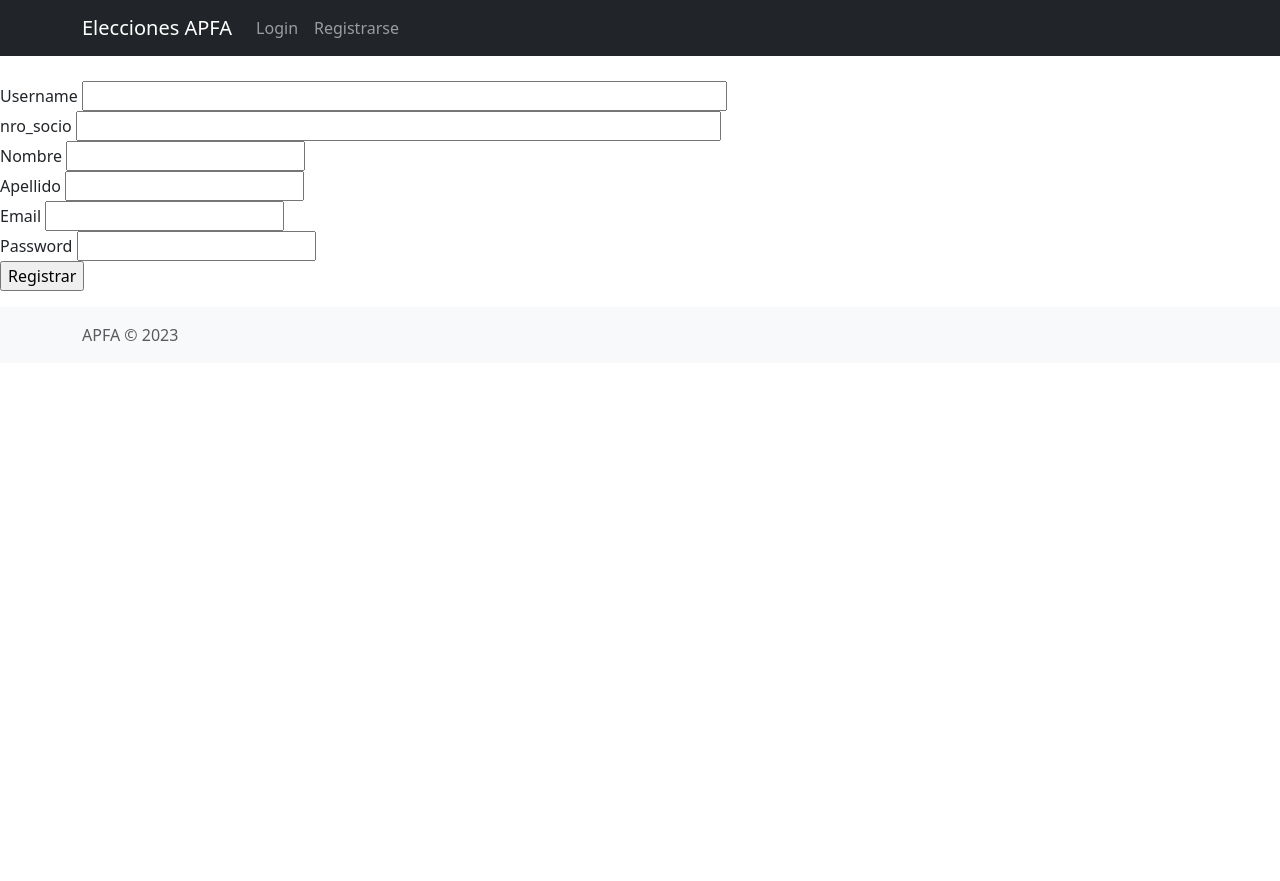
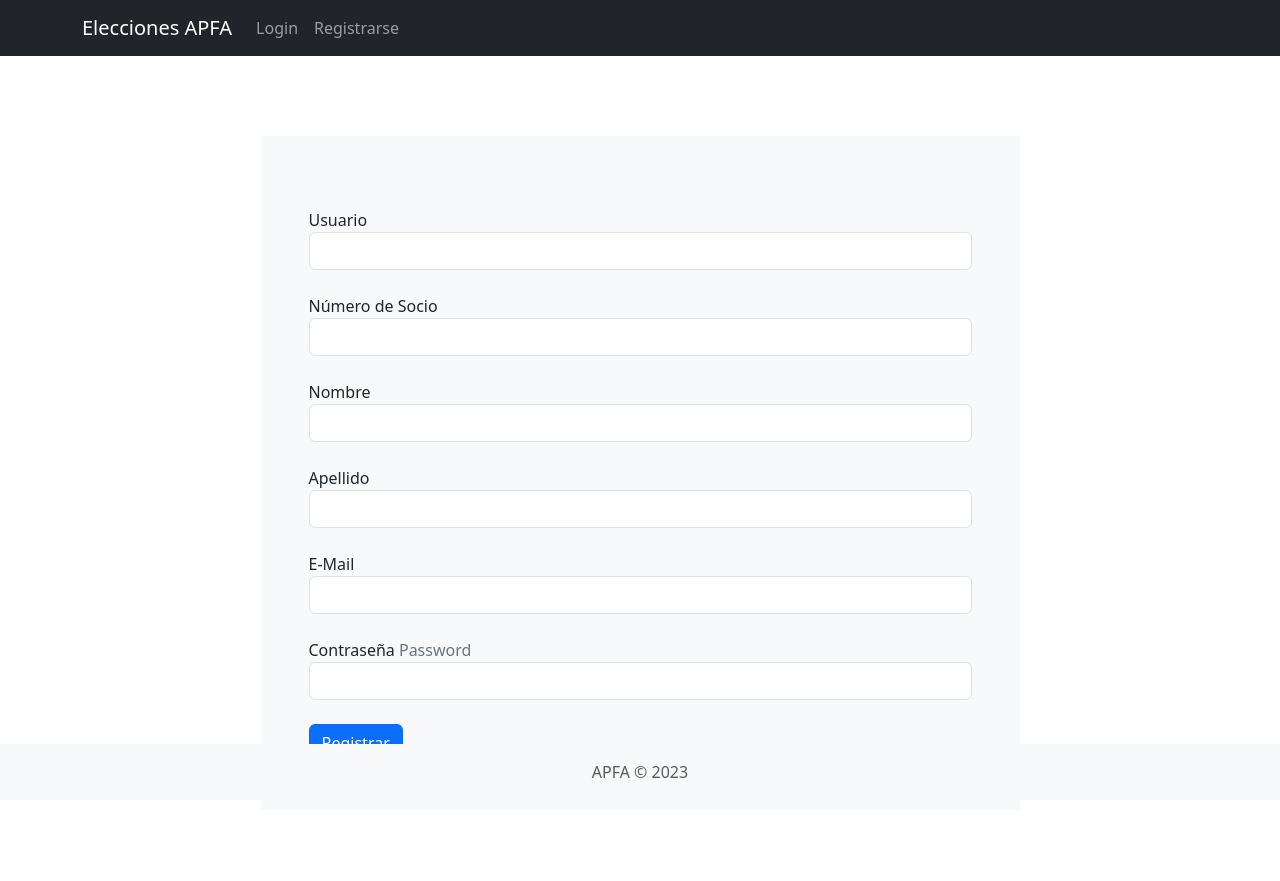
Before and after one commit to guabriola/Elecciones_APFA, a Flask app: page /auth/register in a window 1280 px wide. Before the commit the page ends 341 px from the top, so only its background shows below. Run offline with Flask 3, Linux system fonts and the light colour scheme; some libraries are stand-ins or nearby versions.

Commit message:
Se agregó estilos a todas las paginas

```diff
--- a/app/auth/templates/register.html
+++ b/app/auth/templates/register.html
@@ -1,62 +1,68 @@
 <title>Register</title>
 {% extends "layout.html" %}
-
-
 
 {% block title %}Registro de usuarios{% endblock %}
 
 {% block content %}
-<form action="" method="post" novalidate>
+
+<div class="d-flex justify-content-center align-items-center" style="height:100vh;">
+    <form action="" method="post" novalidate class="bg-light p-5 text-left">
     {{ form.hidden_tag() }}
-<div>
-{{ form.username.label }}
-{{ form.username(size=64) }}<br>
+
+    <div class="form-group my-4">
+        <label for="{{ form.username.id }}">Usuario</label>
+        {{ form.username(class="form-control", size=64) }}
         {% for error in form.username.errors %}
         <span style="color: red;">{{ error }}</span>
         {% endfor %}
     </div>
 
-<div>
-    {{ form.nro_socio.label }}
-    {{ form.nro_socio(size=64) }}<br>
+    <div class="form-group my-4">
+        <label for="{{ form.nro_socio.id }}">Número de Socio</label>
+        {{ form.nro_socio(class="form-control", size=64) }}
         {% for error in form.nro_socio.errors %}
         <span style="color: red;">{{ error }}</span>
         {% endfor %}
     </div>
 
-<div>
-    {{ form.first_name.label }}
-    {{ form.first_name }}<br>
+    <div class="form-group my-4">
+        <label for="{{ form.first_name.id }}">Nombre</label>
+        {{ form.first_name(class="form-control") }}
         {% for error in form.first_name.errors %}
         <span style="color: red;">{{ error }}</span>
         {% endfor %}
     </div>
 
-<div>
-    {{ form.last_name.label }}
-    {{ form.last_name }}<br>
+    <div class="form-group my-4">
+        <label for="{{ form.last_name.id }}">Apellido</label>
+        {{ form.last_name(class="form-control") }}
         {% for error in form.last_name.errors %}
         <span style="color: red;">{{ error }}</span>
         {% endfor %}
     </div>
 
-<div>
-{{ form.email.label }}
-{{ form.email }}<br>
+    <div class="form-group my-4">
+        <label for="{{ form.email.id }}">E-Mail</label>
+        {{ form.email(class="form-control") }}
         {% for error in form.email.errors %}
         <span style="color: red;">{{ error }}</span>
         {% endfor %}
     </div>
 
-<div>
-{{ form.password.label }}
-{{ form.password }}<br>
+    <div class="form-group my-4">
+        <label for="{{ form.password.id }}">Contraseña</label>
+        {{ form.password.label(class="text-secondary", label="Contraseña") }}
+        {{ form.password(class="form-control") }}
         {% for error in form.password.errors %}
         <span style="color: red;">{{ error }}</span>
         {% endfor %}
     </div>
-<div>
-{{ form.submit() }}
+
+    <div class="form-group mt-3">
+        {{ form.submit(class="btn btn-primary") }}
     </div>
     </form>
+
+</div>
+
 {% endblock %}
--- a/app/main.py
+++ b/app/main.py
@@ -3,7 +3,7 @@ from models import *
 from auth.views import auth_bp
 from votos.views import votos_bp
 from administrator.views import admin_bp
-from flask import render_template
+from flask import Blueprint, render_template,redirect,url_for,session
 
 
 app.register_blueprint(auth_bp, url_prefix="/auth")
@@ -13,7 +13,7 @@ app.register_blueprint(admin_bp, url_prefix="/administrator")
 # home
 @app.route("/", methods=["GET"])
 def home():
-    return render_template ("home.html")
+    return redirect(url_for("votos_bp.resultado"))
 
 # error_sin_permisos
 @app.route("/sinPermisos", methods=["GET"])
--- a/app/templates/layout.html
+++ b/app/templates/layout.html
@@ -48,7 +48,7 @@
                       </li>
                     {% else %}
                       <li class="nav-item">
-                        <a class="nav-link" style="color:#595857 " aria-current="page" href="/administrator/cargarLista">Agregar Lista</a>
+                        <a class="nav-link" style="color:#3e3e3d " aria-current="page" href="/administrator/cargarLista">Agregar Lista</a>
                       </li>
                     {% endif %}
 
@@ -93,6 +93,14 @@
 
       </main>
 
+  <!-- Footer -->
+  <footer class="footer mt-auto py-3 bg-light fixed-bottom">
+    <div class="d-flex justify-content-center">
+      <span class="text-muted"> APFA © <script>document.write(new Date().getFullYear())</script> </span>
+    </div>
+  </footer>
+
+ </body>
  <!-- Your page content -->
  {% block content %}
  {% endblock %}
@@ -102,12 +110,5 @@
  {{ bootstrap.load_js() }}
  {% endblock %}
 
-      <!-- Footer -->
-      <footer class="footer mt-auto py-3 bg-light">
-        <div class="container">
-          <span class="text-muted"> APFA © <script>document.write(new Date().getFullYear())</script> </span>
-        </div>
-      </footer>
 
- </body>
 </html>
```
Also changed, not shown: app/administrator/templates/new_list.html (+21 -15 lines), app/auth/templates/login.html (+13 -13 lines), app/votos/templates/cantidad_votos.html (+20 -14 lines), app/votos/templates/vote.html (+10 -9 lines), app/instance/project.db. Lines whose indentation alone changed are shown as unchanged.
